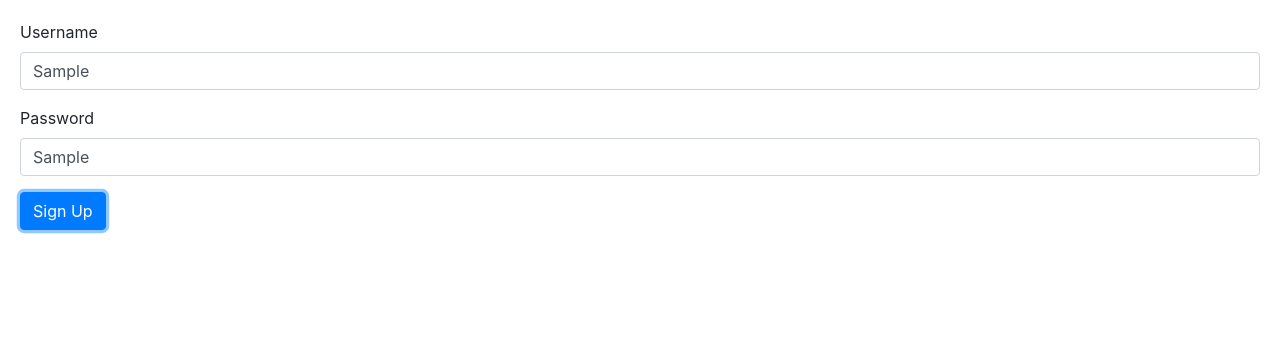
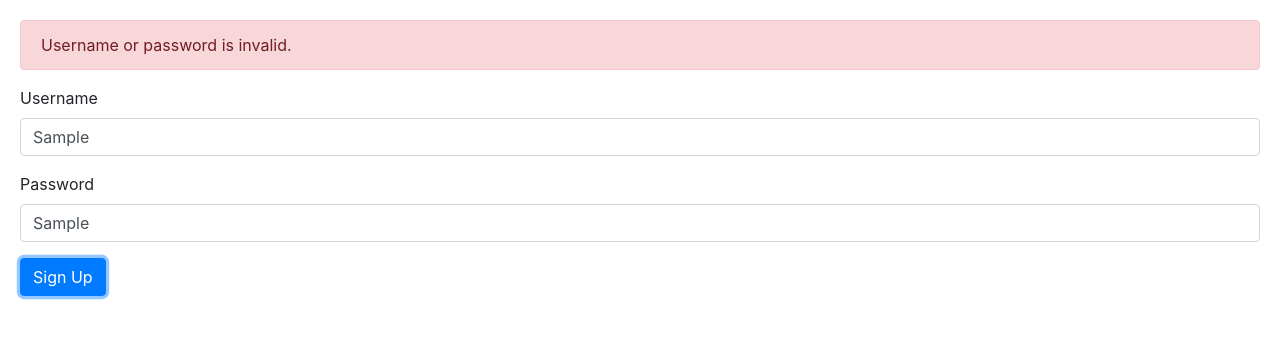
Before and after one commit to VERSAYANA/angular-tut, an Angular app: page / in a window 1280 px wide. Both pictures are taken after typing "Sample", "Sample" into the empty fields and a click on the button "Sign Up". Shown: the top 338 px of the page. Built offline with nearby package versions, Linux system fonts and the light colour scheme.

Commit message:
Implement pending message for async validator & validate on submit

```diff
--- a/src/app/signup-form/signup-form.component.html
+++ b/src/app/signup-form/signup-form.component.html
@@ -1,4 +1,7 @@
-<form [formGroup]="form">
+<form [formGroup]="form" (ngSubmit)="login()">
+  <div *ngIf="form.errors" class="alert alert-danger">
+    Username or password is invalid.
+  </div>
   <div class="form-group">
     <label for="username">Username</label>
     <input
@@ -7,6 +10,7 @@
       type="text"
       class="form-control"
     />
+    <div *ngIf="username.pending">Checking for uniqueness...</div>
     <div
       *ngIf="username.invalid && username.touched"
       class="alert alert-danger"
--- a/src/app/signup-form/signup-form.component.ts
+++ b/src/app/signup-form/signup-form.component.ts
@@ -24,4 +24,9 @@
   get username() {
     return this.form.get('username');
   }
+  login() {
+    this.form.setErrors({
+      invalidLogin: true
+    });
+  }
 }
```
